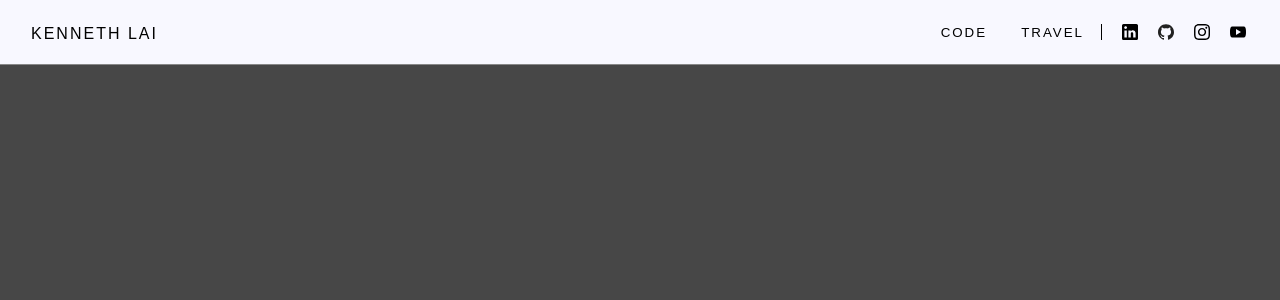
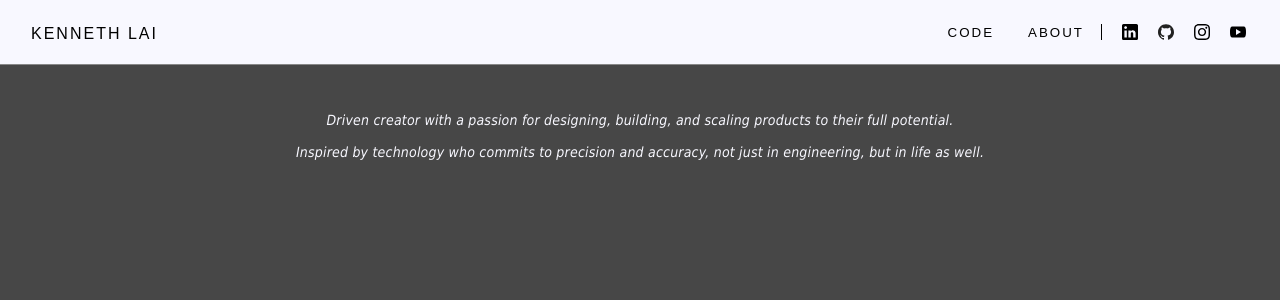
Before and after one commit to klnyc/Kenneth-Lai, a React (Create React App) app: page /about in a window 1280 px wide. Shown: the top 300 px of the page. Built offline with nearby package versions, Linux system fonts and the light colour scheme.

Commit message:
Comment out Travel section, add About section

```diff
--- /dev/null
+++ b/src/components/About.tsx
@@ -0,0 +1,14 @@
+export const About = (): JSX.Element => {
+  return (
+    <div id="about" className="section">
+      <div>
+        Driven creator with a passion for designing, building, and scaling
+        products to their full potential.
+      </div>
+      <div>
+        Inspired by technology who commits to precision and accuracy, not just
+        in engineering, but in life as well.
+      </div>
+    </div>
+  );
+};
--- a/src/components/App.tsx
+++ b/src/components/App.tsx
@@ -3,7 +3,7 @@ import { BrowserRouter, Routes, Route } from "react-router";
 import { Header } from "./Header";
 import { Home } from "./Home";
 import { Code } from "./Code";
-import { Travel } from "./Travel";
+import { About } from "./About";
 import { SectionType } from "../constants";
 
 export const App = (): JSX.Element => {
@@ -21,7 +21,7 @@ export const App = (): JSX.Element => {
         <Routes>
           <Route path="/" element={<Home />} />
           <Route path="/code" element={<Code />} />
-          <Route path="/travel" element={<Travel />} />
+          <Route path="/about" element={<About />} />
         </Routes>
       </div>
     </BrowserRouter>
--- a/src/constants.ts
+++ b/src/constants.ts
@@ -6,7 +6,8 @@ import InstagramIcon from "./assets/icons/instagram.svg";
 export enum SectionType {
   HOME = "Home",
   CODE = "Code",
-  TRAVEL = "Travel",
+  // TRAVEL = "Travel",
+  ABOUT = "About",
 }
 
 export const personalLinks: {
--- a/src/projects.ts
+++ b/src/projects.ts
@@ -3,9 +3,20 @@ import { ProjectProps } from "./components/Project";
 export const projects: ProjectProps[] = [
   {
     name: "Metrowave",
-    description: `Fully responsive travel photography portfolio online shop for sharing and selling cityscape and urban design prints.`,
+    description: `Fully responsive online shop for selling
+      cityscape and urban design wall art decor and prints.
+      Integrated with Stripe for payment processing and supports light and dark mode.
+      All photos are original and taken by me.`,
     imgSrc: "metrowave.png",
-    techStack: ["Typescript", "React", "Vite", "Radix UI", "Firebase", "CSS"],
+    techStack: [
+      "Typescript",
+      "React",
+      "Vite",
+      "Radix UI",
+      "Firebase",
+      "CSS",
+      "Stripe",
+    ],
     projectUrl: "https://metrowave.web.app/",
     githubUrl: "https://github.com/klnyc/Metrowave",
   },
--- /dev/null
+++ b/src/styles/about.css
@@ -0,0 +1,10 @@
+#about {
+  display: flex;
+  flex-direction: column;
+  gap: 16px;
+  padding: 48px 24px;
+  text-align: center;
+  font-size: 14px;
+  color: ghostwhite;
+  font-style: italic;
+}
--- a/src/styles/index.css
+++ b/src/styles/index.css
@@ -3,4 +3,5 @@
 @import "home.css";
 @import "code.css";
 @import "travel.css";
+@import "about.css";
 @import "responsive.css";
```
